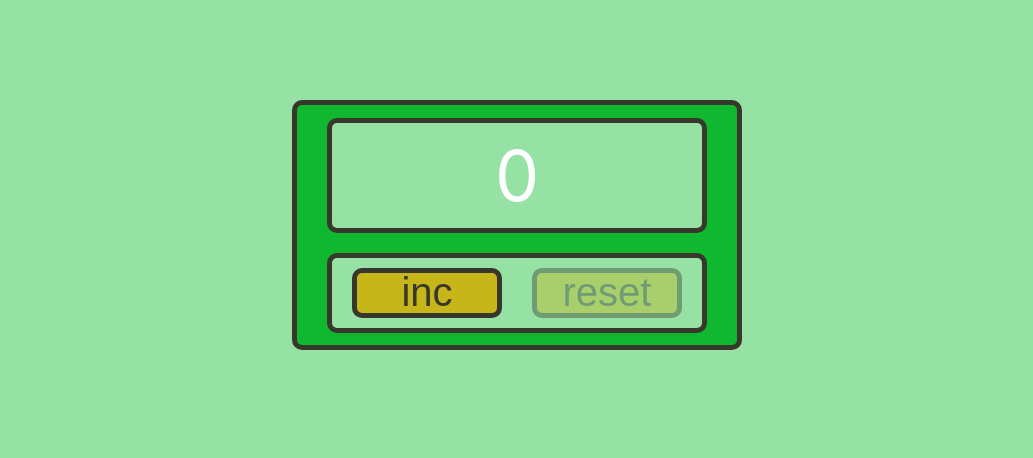
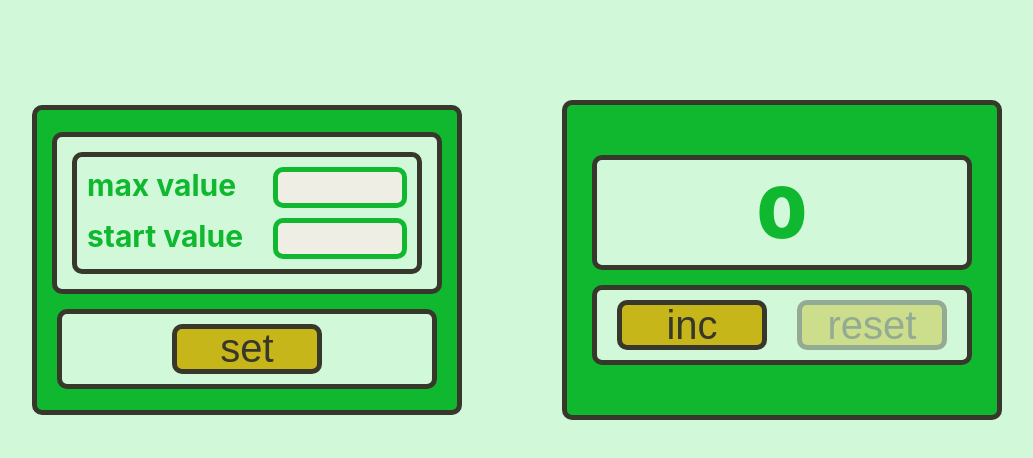
Before and after one commit to olesya-sh-dev/counter, a React (Create React App) app: page / in a window 1280 px wide. Shown: the top 458 px of the page, without its empty margins (123-1156 px from the left). Built offline with nearby package versions, Linux system fonts and the light colour scheme.

Commit message:
создание и верстка компонента Settings

```diff
--- a/src/App.css
+++ b/src/App.css
@@ -1,4 +1,4 @@
-.App {
+/* .App {
   text-align: center;
 }
 
@@ -35,4 +35,4 @@
   to {
     transform: rotate(360deg);
   }
-}
+} */
--- a/src/App.tsx
+++ b/src/App.tsx
@@ -1,10 +1,11 @@
 import { useState } from "react";
 import "./App.css";
 import { Counter } from "./components/counter/Counter";
+import { Settings } from "./components/settings/Settings";
 
 function App() {
-  const maxValue = 5;
-  const minValue = 0;
+  let maxValue = 5;
+  let minValue = 0;
   const [number, setNumber] = useState<number>(minValue);
   const incrementHandler = () => {
     if (number < maxValue) {
@@ -18,6 +19,15 @@ function App() {
 
   return (
     <div className="App">
+      <div
+        style={{
+          display: "flex",
+          justifyContent: "center",
+          alignItems: "center",
+          gap: "100px",
+        }}
+      >
+        <Settings />
         <Counter
           maxValue={maxValue}
           minValue={minValue}
@@ -26,6 +36,7 @@ function App() {
           number={number}
         />
       </div>
+    </div>
   );
 }
 
--- a/src/components/Wrapper.ts
+++ b/src/components/Wrapper.ts
@@ -1,7 +1,7 @@
 import { styled } from "styled-components";
 import { myTheme } from "../styles/Theme.styled";
 
-export const FlexWrapper = styled.div`
+export const Wrapper = styled.div`
   display: flex;
   width: 350px;
   justify-content: space-evenly;
--- a/src/components/counter/Counter.tsx
+++ b/src/components/counter/Counter.tsx
@@ -1,7 +1,7 @@
 import { myTheme } from "../../styles/Theme.styled";
 import { Button } from "../button/Button";
 import { S } from "./Counter_Styles";
-import { FlexWrapper } from "../Wrapper";
+import { Wrapper } from "../Wrapper";
 
 type CounterPropsType = {
   maxValue: number;
@@ -20,18 +20,20 @@ export const Counter = ({
   return (
     <S.Counter>
       <S.Number
-        color={number === maxValue ? myTheme.colors.dark : myTheme.colors.light}
+        color={
+          number === maxValue ? myTheme.colors.dark : myTheme.colors.primary
+        }
       >
         {number}
       </S.Number>
-      <FlexWrapper>
+      <Wrapper>
         <Button onClick={incrementHandler} disabled={number === maxValue}>
           {"inc"}
         </Button>
         <Button onClick={resetHandler} disabled={number === minValue}>
           {"reset"}
         </Button>
-      </FlexWrapper>
+      </Wrapper>
     </S.Counter>
   );
 };
--- a/src/components/counter/Counter_Styles.ts
+++ b/src/components/counter/Counter_Styles.ts
@@ -5,16 +5,15 @@ const Counter = styled.div`
   border: 5px solid ${myTheme.colors.accent};
   background-color: ${myTheme.colors.primary};
   width: 400px;
-  height: 200px;
+  height: 280px;
   display: flex;
   justify-content: center;
   align-items: center;
   flex-direction: column;
-  margin: 0 auto;
   margin-top: 100px;
   border-radius: 10px;
-  gap: 20px;
-  padding: 20px;
+  gap: 15px;
+  padding: 15px;
 `;
 
 const Number = styled.span`
@@ -27,6 +26,7 @@ const Number = styled.span`
   border-radius: 10px;
   background-color: ${myTheme.colors.secondary};
   font-size: 70px;
+  font-weight: 900;
   color: ${(props) => props.color};
   width: 350px;
 `;
--- /dev/null
+++ b/src/components/settings/Settings.tsx
@@ -0,0 +1,23 @@
+import React from "react";
+import { Wrapper } from "../Wrapper";
+import { Button } from "../button/Button";
+import { S } from "./Settings_styles";
+import { SettingsValue } from "./SettingsValue";
+
+export const Settings = () => {
+  return (
+    <div>
+      <S.Settings>
+        <S.SettingsField>
+          <S.SettingsBox>
+            <SettingsValue title="max value" />
+            <SettingsValue title="start value" />
+          </S.SettingsBox>
+        </S.SettingsField>
+        <Wrapper>
+          <Button>set</Button>
+        </Wrapper>
+      </S.Settings>
+    </div>
+  );
+};
--- /dev/null
+++ b/src/components/settings/SettingsValue.tsx
@@ -0,0 +1,14 @@
+import React, { ChangeEvent, useState } from "react";
+import { S } from "./Settings_styles";
+
+type SettingsValueProps = {
+  title: string;
+};
+export const SettingsValue = (props: SettingsValueProps) => {
+  return (
+    <S.SettingsValueItem>
+      <span>{props.title}</span>
+      <input type="number" />
+    </S.SettingsValueItem>
+  );
+};
--- /dev/null
+++ b/src/components/settings/Settings_styles.ts
@@ -0,0 +1,68 @@
+import { SettingsValue } from "./SettingsValue";
+import { styled } from "styled-components";
+import { myTheme } from "../../styles/Theme.styled";
+
+const Settings = styled.div`
+  border: 5px solid ${myTheme.colors.accent};
+  background-color: ${myTheme.colors.primary};
+  width: 400px;
+  height: 280px;
+  display: flex;
+  justify-content: center;
+  align-items: center;
+  flex-direction: column;
+  margin: 0 auto;
+  margin-top: 100px;
+  border-radius: 10px;
+  gap: 15px;
+  padding: 10px;
+`;
+
+const SettingsField = styled.div`
+  color: ${(props) => props.color};
+  display: flex;
+  padding: 15px;
+  border: 5px solid ${myTheme.colors.accent};
+  border-radius: 10px;
+  background-color: ${myTheme.colors.secondary};
+
+  color: ${(props) => props.color};
+  width: 350px;
+`;
+
+const SettingsBox = styled.div`
+  display: flex;
+  flex-direction: column;
+  gap: 10px;
+  padding: 10px;
+  border: 5px solid ${myTheme.colors.accent};
+  border-radius: 10px;
+  background-color: ${myTheme.colors.secondary};
+  width: 350px;
+`;
+const SettingsValueItem = styled.div`
+  display: flex;
+  justify-content: space-between;
+  span {
+    font-size: 30px;
+    font-weight: bold;
+    color: ${myTheme.colors.primary};
+  }
+  input {
+    font-size: 25px;
+    font-weight: bold;
+    color: ${myTheme.colors.accent};
+    text-align: center;
+    width: 120px;
+    border: 5px solid ${myTheme.colors.primary};
+    background-color: ${myTheme.colors.light};
+    border-radius: 10px;
+  }
+`;
+
+export const S = {
+  Settings,
+  SettingsField,
+  SettingsBox,
+  SettingsValueItem,
+};
--- a/src/styles/Theme.styled.tsx
+++ b/src/styles/Theme.styled.tsx
@@ -2,9 +2,9 @@ export const myTheme = {
   colors: {
     primary: "#0fb82e",
     accent: "#38372c",
-    secondary: "#96e1a4",
-    light: "#fff",
-    dark: "#e01515",
+    secondary: "#d1f9d9",
+    light: "#eeeee5",
+    dark: "#b04343",
     button: "#c7b619",
   },
 };
```
Lines whose indentation alone changed are shown as unchanged.
